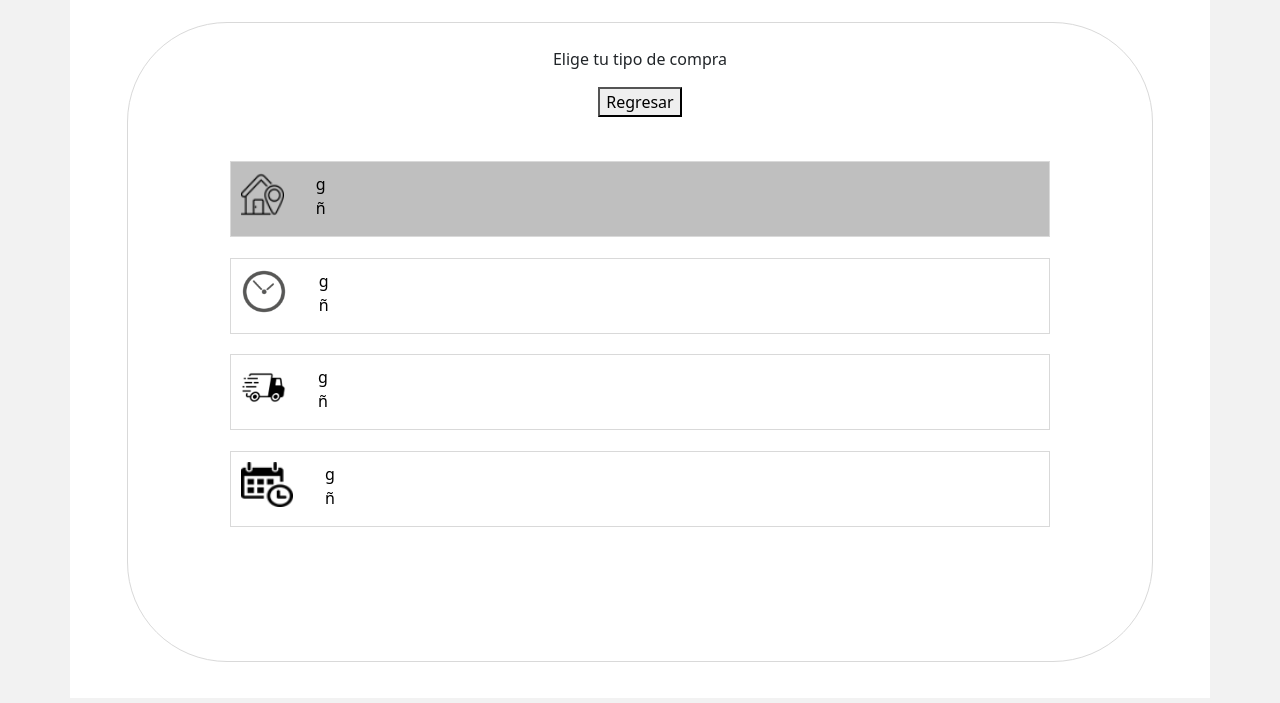
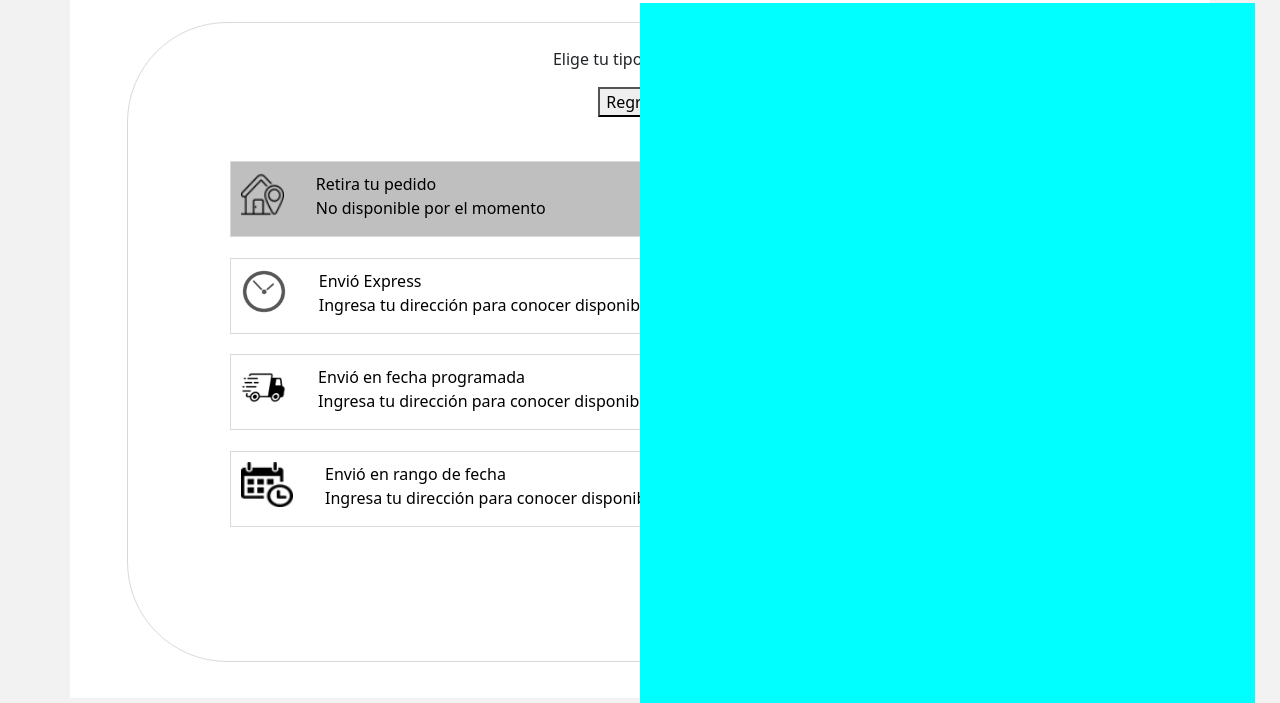
Before and after one commit to mikeelprogramador/Proyecto, a plain HTML site: page ADSO_DDM_PROYECTO/metodosPago/envio.html in a window 1280 px wide. Shown: the part 148-851 px from the top of the page. Drawn offline with nearby package versions, Linux system fonts and the light colour scheme.

Commit message:
Versión 0.2

```diff
--- a/ADSO_DDM_PROYECTO/css/styleEnvios.css
+++ b/ADSO_DDM_PROYECTO/css/styleEnvios.css
@@ -63,4 +63,17 @@
 }
 ul{
     list-style: none;
+    text-align:left ;
 }
+.pestaña-contenido{
+    background-color: aqua;
+   position: relative;
+   width: 60%;
+   margin-left: 50%;
+   top: -82%;
+   height: 700px;
+}
+iframe{
+    width: 100%;
+    height: 700px;
+}
--- a/ADSO_DDM_PROYECTO/metodosPago/envio.html
+++ b/ADSO_DDM_PROYECTO/metodosPago/envio.html
@@ -29,43 +29,46 @@
             <a class="letras" href="Error.html">
                 <button type="button" class="botonspas"><img src="../img/casita.png" alt="" height="45xp">
                     <ul>
-                        <li>g</li>
-                        <li >ñ</li>
+                        <li>Retira tu pedido</li>
+                        <li >No disponible por el momento</li>
                     </ul>
                 </button>
             </a>
             <!-- Boton 1 -->
-            <a class="letras" href="Error.html">
+            <a class="letras" href="direcciones.html" target="pagina">
                 <button type="button" class="botones"><img src="../img/reloj.png" alt="" height="45xp">
                     <ul>
-                        <li>g</li>
-                        <li >ñ</li>
+                        <li> Envió Express</li>
+                        <li >Ingresa tu dirección para conocer disponibilidad</li>
                     </ul>
                 </button>
             </a>
-            <!-- Boton 1 -->
-            <a class="letras" href="Error.html">
+            <!-- Boton 3 -->
+            <a class="letras" href="direcciones.html" target="pagina">
                 <button type="button" class="botones"><img src="../img/carrito.png" alt="" height="45xp">
                     <ul>
-                        <li>g</li>
-                        <li >ñ</li>
+                        <li>Envió en fecha programada</li>
+                        <li >Ingresa tu dirección para conocer disponibilidad</li>
                     </ul>
                 </button>
             </a>
-            <!-- Boton 1 -->
-            <a class="letras" href="Error.html">
+            <!-- Boton 4 -->
+            <a class="letras" href="direcciones.html" target="pagina">
                 <button type="button" class="botones"><img src="../img/tiempo.png" alt="" height="45xp">
                     <ul>
-                        <li>g</li>
-                        <li >ñ</li>
+                        <li>Envió en rango de fecha</li>
+                        <li >Ingresa tu dirección para conocer disponibilidad</li>
                     </ul>
                 </button>
             </a>
+            <main class="pestaña-contenido">
+                <iframe name="pagina" src=""></iframe>
+               </main>
 
         </div>
-
     </center>
    </div>
+
 
 
 
```
Also changed, not shown: ADSO_DDM_PROYECTO/metodosPago/direcciones.html (+17 -0 lines).
